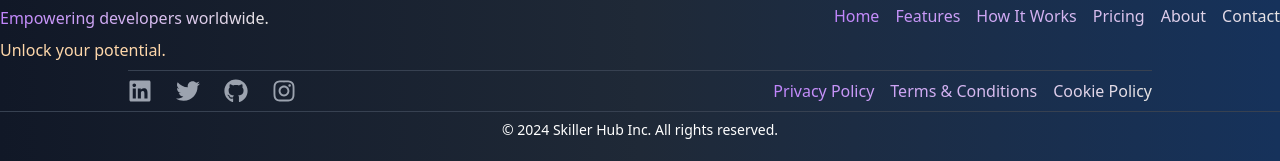
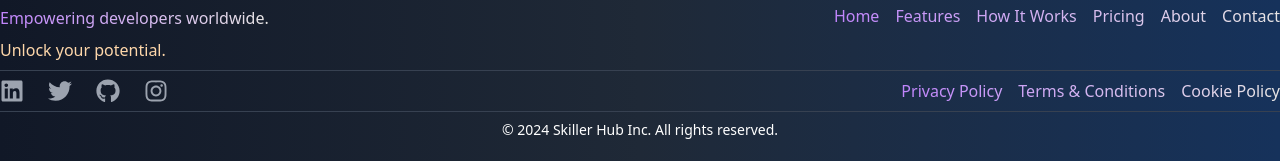
Before and after one commit to atanushil/SkillHub-Inc, a React (Vite) app in the folder client/: page / in a window 1280 px wide. Shown: the part 4942-5103 px from the top of the page. Built offline with nearby package versions, Linux system fonts and the light colour scheme.

Commit message:
update in footer

```diff
--- a/client/src/components/common/Footer.jsx
+++ b/client/src/components/common/Footer.jsx
@@ -38,7 +38,7 @@ const Footer = () => {
         </div>
       </div>
 
-      <div className="container mx-auto flex flex-col md:flex-row max-w-screen-lg
+      <div className="container mx-auto flex flex-col md:flex-row max-w-screen-xl
       items-center justify-between py-2 border-t border-gray-700">
 
         {/* Follow Us Section */}
```
